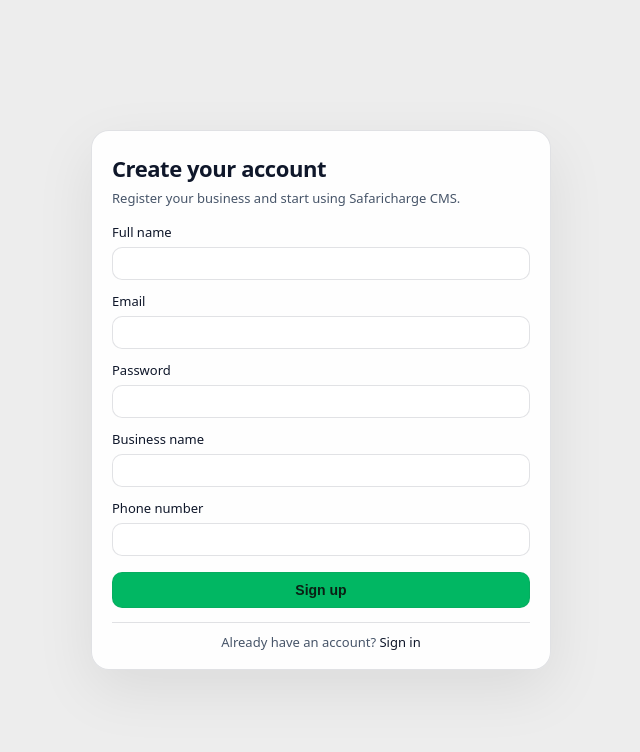
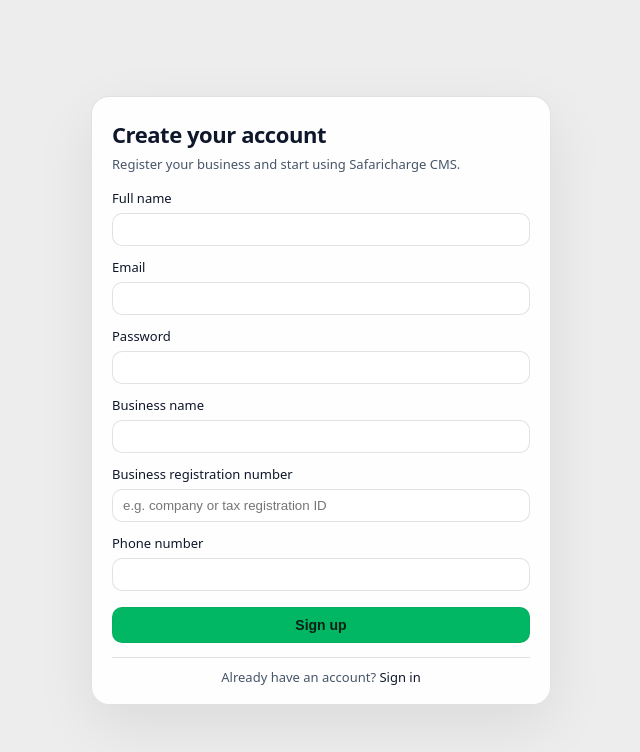
Before and after one commit to Feru-Energy-Ltd/scms-web, a Next.js app: page /sign-up in a window 1280 px wide. Shown: the top 752 px of the page, without its empty margins (319-959 px from the left). Built offline with nearby package versions, Linux system fonts and the light colour scheme; no server answers.

Commit message:
fix(sign-up): display returned errors

```diff
--- a/src/app/actions/signup.ts
+++ b/src/app/actions/signup.ts
@@ -14,31 +14,13 @@
     response = await registerProvider(signupPayLoadResult.payload);
  } catch (e: unknown) {
     if (e instanceof ApiError) {
-      const errorMessage = e.message
-      const body = e.body as
-        | { errors?: Record<string, string>; detail?: string; title?: string }
-        | string
-        | undefined;
-
-      if (body && typeof body === "object" && body.errors) {
-        return {
-          ok: false as const,
-          fieldErrors: Object.fromEntries(
-            Object.entries(body.errors).map(([key, value]) => [key, [value]]),
-          ),
-        };
-      }
+    throw e;
 
       return {
         ok: false as const,
-        fieldErrors: {
-          _form: [
-               errorMessage
-          ],
-        },
+          e
       };
     }
-    throw e;
   }
   return {
     ok: true as const,
--- a/src/app/sign-up/page.tsx
+++ b/src/app/sign-up/page.tsx
@@ -5,6 +5,7 @@
 import { useRouter } from "next/navigation";
 import toast from "react-hot-toast";
 import { signup } from "@/app/actions/signup";
+import { ApiError } from "@/lib/api/http";
 import { showApiErrorToast } from "@/lib/toast/showApiErrorToast";
 import styles from "./sign-up.module.css";
 
@@ -25,15 +26,18 @@
     try {
       const result = await signup(new FormData(e.currentTarget));
 
-      if (result !== undefined) {
-
-        if (result.ok === false) {
+      if (result.ok === false) {
+        if ("fieldErrors" in result) {
           setFieldErrors(result.fieldErrors ?? {});
           toast.error("Please correct the highlighted fields.");
           return;
         }
+        showApiErrorToast(
+          result,          { fallbackMessage: "Sign up failed. Please try again." },
+        );
+        return;
+      }
 
-      }
       toast.success("Check your email for verification code to continue");
       router.push("/verify/email");
     } catch (err) {
@@ -56,6 +60,12 @@
         </header>
 
         <form className={styles.form} onSubmit={handleSubmit}>
+          {fieldErrors._form?.[0] ? (
+            <p className={styles.fieldError} role="alert">
+              {fieldErrors._form[0]}
+            </p>
+          ) : null}
+
           <div className={styles.fieldGroup}>
             <label className={styles.label} htmlFor="displayName">
               Full name
@@ -124,6 +134,24 @@
           </div>
 
           <div className={styles.fieldGroup}>
+            <label className={styles.label} htmlFor="registration">
+              Business registration number
+            </label>
+            <input
+              className={styles.input}
+              id="registration"
+              type="text"
+              name="registration"
+              autoComplete="off"
+              required
+              placeholder="e.g. company or tax registration ID"
+            />
+            {fieldErrors.registration?.[0] ? (
+              <p className={styles.fieldError}>{fieldErrors.registration[0]}</p>
+            ) : null}
+          </div>
+
+          <div className={styles.fieldGroup}>
             <label className={styles.label} htmlFor="phone">
               Phone number
             </label>
--- a/src/lib/api/auth.ts
+++ b/src/lib/api/auth.ts
@@ -22,7 +22,6 @@
 ;
 
 export async function registerProvider(payload: ProviderRegistrationPayload) {
-  console.info(payload)
   return apiRequest("/auth/providers/register", {
     method: "POST",
     body: payload,
--- a/src/lib/toast/showApiErrorToast.ts
+++ b/src/lib/toast/showApiErrorToast.ts
@@ -27,7 +27,13 @@
       (typeof body?.detail === "string" && body.detail) ||
       (typeof body?.title === "string" && body.title);
 
-    toast.error(validation || detail || err.message || fallbackMessage, {
+    const base = validation || detail || err.message || fallbackMessage;
+    const statusSuffix =
+      typeof err.status === "number" ? ` (HTTP ${err.status})` : "";
+    const message = base.includes(`HTTP ${err.status}`) ? base : `${base}${statusSuffix}`;
+    console.info(message, 'xx')
+
+    toast.error(message, {
       id: opts?.toastId,
     });
     return;
@@ -38,6 +44,7 @@
     toast.error(err.message || fallbackMessage, { id: opts?.toastId });
     return;
   }
+  console.info('xx')
 
   toast.error(fallbackMessage, { id: opts?.toastId });
 }
--- a/src/lib/types/auth.ts
+++ b/src/lib/types/auth.ts
@@ -3,8 +3,9 @@
   ownerEmail: string;
   ownerPassword: string;
   businessName: string;
+  registration: string;
   phone: string;
-}
+};
 export type AccountSummary = {
   accountId: number;
   accountName: string;
--- a/src/lib/validation/signup.ts
+++ b/src/lib/validation/signup.ts
@@ -7,6 +7,10 @@
     .string()
     .min(8, "Password must be at least 8 characters long"),
   businessName: z.string().trim().min(2, "Business name is invalid"),
+  registration: z
+    .string()
+    .trim()
+    .min(1, "Business registration number is required"),
   phone: z.string().trim().min(7, "Enter a valid phone number"),
 });
 
@@ -23,6 +27,7 @@
     ownerEmail: formDataValue(formData, "ownerEmail"),
     ownerPassword: formDataValue(formData, "ownerPassword"),
     businessName: formDataValue(formData, "businessName"),
+    registration: formDataValue(formData, "registration"),
     phone: formDataValue(formData, "phone"),
   };
 }
```
